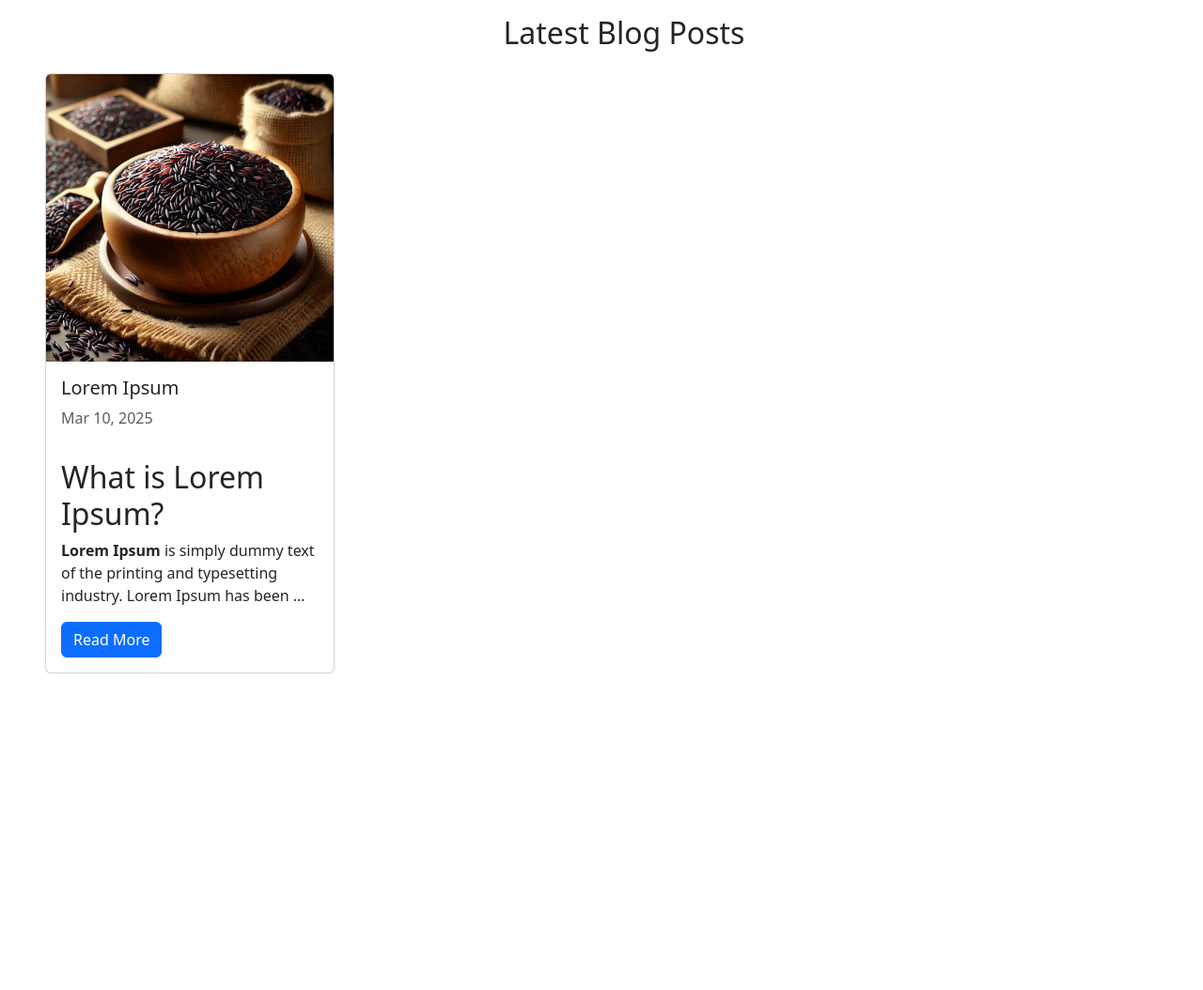
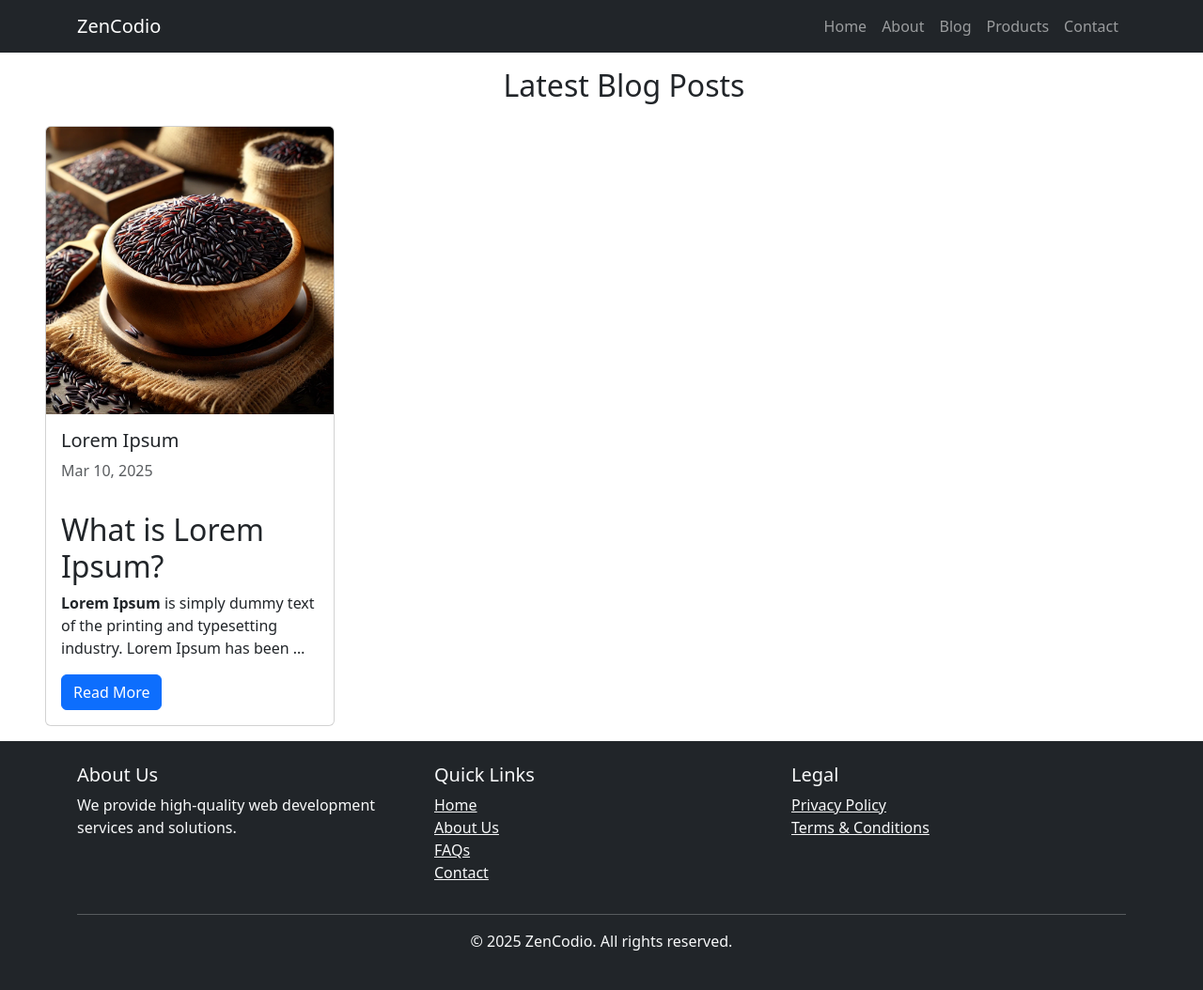
Before and after one commit to VenkyJallella/zencodio_venky, a Django app: page /blog/ in a window 1280 px wide. Shown: the whole page at 94% size. Before the commit the page ends 717 px from the top, so only its background shows below. Run offline with Django 5.2, Linux system fonts and the light colour scheme; data comes from the database, SQL or seed files in the repository.

Commit message:
modification

```diff
--- a/templates/blog/blog_list.html
+++ b/templates/blog/blog_list.html
@@ -1,5 +1,22 @@
+ <!-- Navbar -->
+ <nav class="navbar navbar-expand-lg navbar-dark bg-dark">
+    <div class="container">
+        <a class="navbar-brand" href="{% url 'index' %}">ZenCodio</a>
+        <button class="navbar-toggler" type="button" data-bs-toggle="collapse" data-bs-target="#navbarNav">
+            <span class="navbar-toggler-icon"></span>
+        </button>
+        <div class="collapse navbar-collapse" id="navbarNav">
+            <ul class="navbar-nav ms-auto">
+                <li class="nav-item"><a class="nav-link" href="{% url 'index' %}">Home</a></li>
+                <li class="nav-item"><a class="nav-link" href="{% url 'aboutus' %}">About</a></li>
+                <li class="nav-item"><a class="nav-link" href="{% url 'home' %}">Blog</a></li>
+                <li class="nav-item"><a class="nav-link" href="{% url 'projects' %}">Products</a></li>
+                <li class="nav-item"><a class="nav-link" href="{% url 'contactus' %}">Contact</a></li>
+            </ul>
+        </div>
+    </div>
+</nav>
 
-{% block content  %}
 
     <div class="row">
       <div class="col ms-5">
@@ -24,6 +41,43 @@
             {% endfor %}
         </div>
     </div>
+
+    <footer class="bg-dark text-light py-4">
+        <div class="container">
+            <div class="row">
+                <!-- Column 1: About -->
+                <div class="col-md-4">
+                    <h5>About Us</h5>
+                    <p>We provide high-quality web development services and solutions.</p>
+                </div>
+
+                <!-- Column 2: Quick Links -->
+                <div class="col-md-4">
+                    <h5>Quick Links</h5>
+                    <ul class="list-unstyled">
+                        <li><a href="{% url 'home' %}" class="text-light">Home</a></li>
+                        <li><a href="{% url 'aboutus' %}" class="text-light">About Us</a></li>
+                        <li><a href="{% url 'faq_page' %}" class="text-light">FAQs</a></li>
+                        <li><a href="{% url 'contactus' %}" class="text-light">Contact</a></li>
+                    </ul>
+                </div>
+
+                <!-- Column 3: Legal -->
+                <div class="col-md-4">
+                    <h5>Legal</h5>
+                    <ul class="list-unstyled">
+                        <li><a href="{% url 'privacy_policy' %}" class="text-light">Privacy Policy</a></li>
+                        <li><a href="{% url 'terms_conditions' %}" class="text-light">Terms & Conditions</a></li>
+                    </ul>
+                </div>
+            </div>
+
+            <hr class="my-3 text-light">
+
+            <div class="text-center">
+                <p>&copy; 2025 ZenCodio. All rights reserved.</p>
+            </div>
+        </div>
+
     <link href="https://cdn.jsdelivr.net/npm/bootstrap@5.3.3/dist/css/bootstrap.min.css" rel="stylesheet" integrity="sha384-QWTKZyjpPEjISv5WaRU9OFeRpok6YctnYmDr5pNlyT2bRjXh0JMhjY6hW+ALEwIH" crossorigin="anonymous">
 <script src="https://cdn.jsdelivr.net/npm/bootstrap@5.3.3/dist/js/bootstrap.bundle.min.js" integrity="sha384-YvpcrYf0tY3lHB60NNkmXc5s9fDVZLESaAA55NDzOxhy9GkcIdslK1eN7N6jIeHz" crossorigin="anonymous"></script>
-    {% endblock  %}
```
